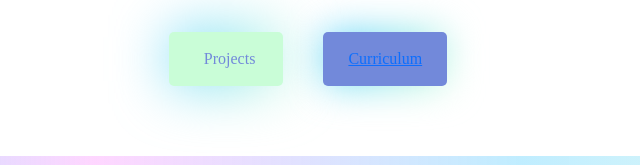
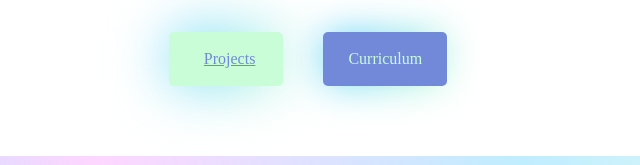
Before and after one commit to VuesseEDM/PORTFOLIO-PROJECT, a plain HTML site: page index.html in a window 1280 px wide. In both pictures the pointer is over the link 558 px from the left and 693 px from the top of the page. Shown: the part 635-800 px from the top of the page, 332-972 px from the left. Drawn offline with nearby package versions, Linux system fonts and the light colour scheme; a web font is replaced by a local one.

Commit message:
Update header.css

```diff
--- a/assets/styles/header.css
+++ b/assets/styles/header.css
@@ -110,6 +110,9 @@
   color: #7289da;
   text-decoration: none;
 }
+.button-1 a:hover{
+    text-decoration: underline;
+}
 .button-1::before {
 content: '';
   position: absolute;
@@ -168,9 +171,12 @@ content: '';
   border-radius: 5px;
   cursor: pointer;
 }
-.button-2 {
+.button-2 a{
   color:  #c9fdd7;
   text-decoration: none;
+}
+.button-2 a:hover{
+  text-decoration: underline;
 }
 .button-2::before {
   content: '';
```
